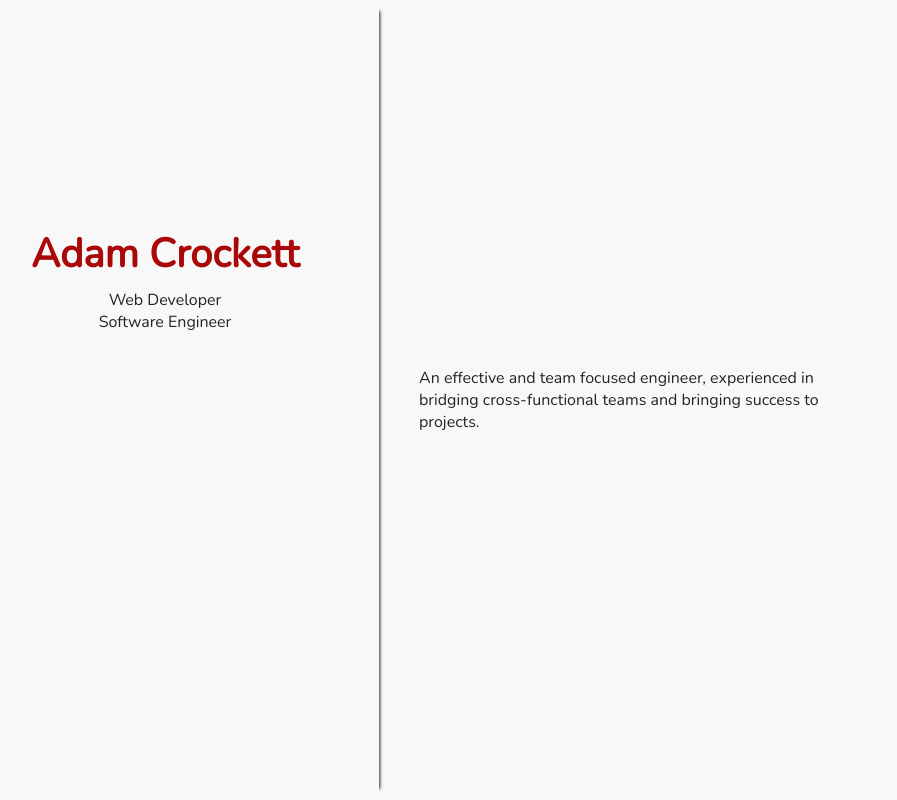
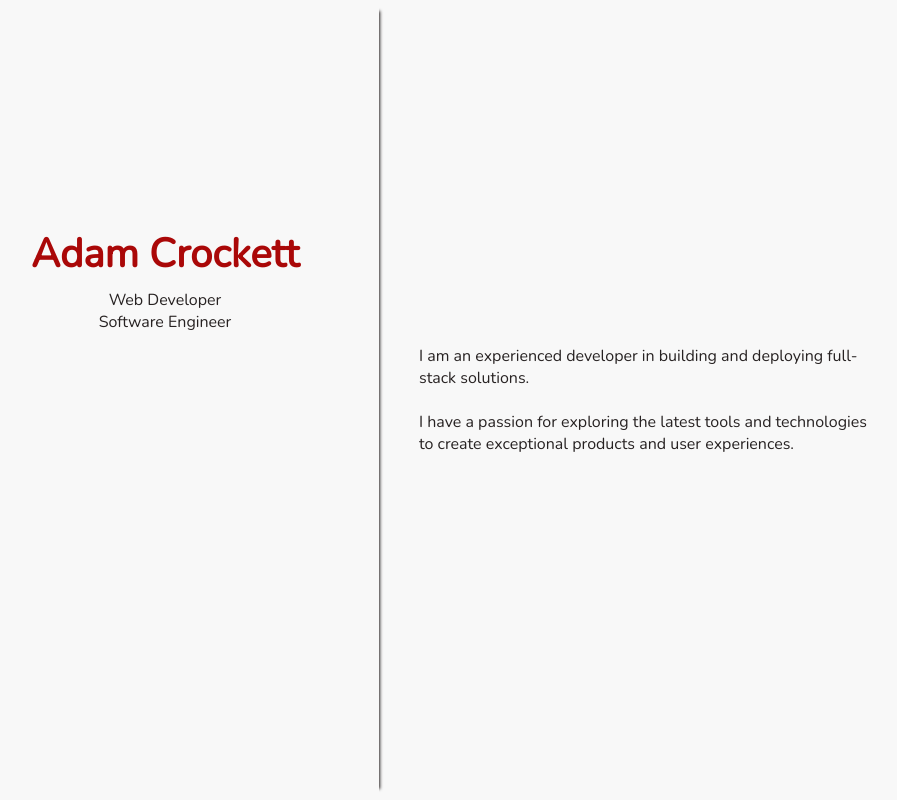
Before and after one commit to Adam-Crockett/portfolio, a Next.js app: page / in a window 1280 px wide. Shown: the whole page, without its empty margins (191-1088 px from the left). Built offline with nearby package versions, Linux system fonts and the light colour scheme.

Commit message:
Added descriptions to projects

```diff
--- a/app/page.tsx
+++ b/app/page.tsx
@@ -22,8 +22,13 @@ export default function Home() {
       </div>
       <div className={`${styles.infoContainer} `}>
         <p className={`animate__animated animate__fadeInLeft ${styles.forth}`}>
-          An effective and team focused engineer, experienced in bridging
-          cross-functional teams and bringing success to projects.
+          I am an experienced developer in building and deploying full-stack
+          solutions.
+        </p>
+        <br />
+        <p className={`animate__animated animate__fadeInLeft ${styles.forth}`}>
+          I have a passion for exploring the latest tools and technologies to
+          create exceptional products and user experiences.
         </p>
       </div>
     </div>
```
